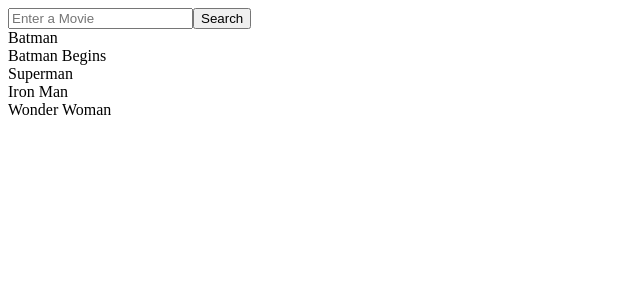
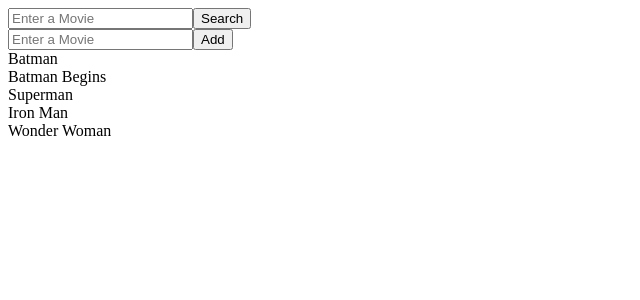
Before and after one commit to mattupham/movie-List, a React app: page / in a window 1280 px wide. Shown: the top 300 px of the page, without its empty margins (0-640 px from the left). Built offline with nearby package versions, Linux system fonts and the light colour scheme; the HTML template or start-up script is replaced by a standard one.

Commit message:
Added functionality to add movie to list. Does not allow for duplicates (case insensitive)

```diff
--- a/client/src/components/AddMovie.jsx
+++ b/client/src/components/AddMovie.jsx
@@ -0,0 +1,37 @@
+import React from 'react';
+import ReactDOM from 'react-dom';
+
+class AddMovie extends React.Component {
+  constructor(props) {
+    super(props);
+    this.state = {
+    }
+  }
+
+  render() {
+    return (
+      <div>
+        <form
+          onSubmit={this.props.handleAddSubmit}
+        >
+          <label>
+            <input
+              value={this.props.addValue}
+              className="search"
+              type="text"
+              placeholder="Enter a Movie"
+              onChange={this.props.handleAddChange}
+            />
+          </label>
+          <input
+            type="submit"
+            value="Add"
+          />
+        </form>
+      </div>
+    );
+  }
+
+}
+
+export default AddMovie;
--- a/client/src/index.jsx
+++ b/client/src/index.jsx
@@ -2,6 +2,8 @@
 import ReactDOM from 'react-dom';
 import Movie from './components/Movie.jsx'
 import Search from './components/Search.jsx'
+import AddMovie from './components/AddMovie.jsx';
+import { networkInterfaces } from 'os';
 
 class MovieList extends React.Component {
   constructor(props) {
@@ -10,6 +12,8 @@
     this.handleSearchChange = this.handleSearchChange.bind(this);
     this.handleSearcSubmit = this.handleSearcSubmit.bind(this);
     this.filterMovieListByPartialTitle = this.filterMovieListByPartialTitle.bind(this);
+    this.handleAddChange = this.handleAddChange.bind(this);
+    this.handleAddSubmit = this.handleAddSubmit.bind(this);
 
     this.state = {
       movieList: [
@@ -119,6 +123,7 @@
         }
       ],
       searchValue: '',
+      addValue: ''
 
     }
 
@@ -130,19 +135,51 @@
     })
   }
 
+  handleAddChange(event){
+    this.setState({addValue: event.target.value})
+  }
+
+  handleAddSubmit(event){
+    event.preventDefault();
+    let context = this;
+    let isMovieInList = this.state.movieList.map(function(movie){
+      return movie.title;
+    }).some(function(title){
+      return title.toLowerCase() === context.state.addValue.toLowerCase();
+    });
+
+    if (isMovieInList){
+      alert('Movie is already in list');
+    } else if (this.state.addValue === ''){
+      alert('Please Enter a Movie to Add');
+    } else {
+      let newMovie = {id: 1, title: this.state.addValue};
+      let newMovieList = this.state.movieList;
+      //add a movie to movieList
+      newMovieList.push(newMovie);
+      //update viewMovieList and re-render
+      this.setState({movieList: newMovieList, viewMovieList: newMovieList});
+    }
+    this.setState({addValue: ''});
+  }
+
   handleSearchChange(event){
     this.setState({searchValue: event.target.value})
   }
 
   handleSearcSubmit(event){
     event.preventDefault();
-    let filteredMovieList = this.filterMovieListByPartialTitle(this.state.movieList, this.state.searchValue);
-    if (filteredMovieList.length === 0){
-      alert('Movie Not Found');
+    if (this.state.searchValue === ''){
+      alert('Please Enter a Movie to Search');
     } else {
-      this.setState({viewMovieList: filteredMovieList});
+      let filteredMovieList = this.filterMovieListByPartialTitle(this.state.movieList, this.state.searchValue);
+      if (filteredMovieList.length === 0){
+        alert('Movie Not Found');
+      } else {
+        this.setState({viewMovieList: filteredMovieList});
+      }
+      this.setState({searchValue: ''});
     }
-    this.setState({searchValue: ''});
   }
 
   render() {
@@ -153,6 +190,11 @@
           handleSearchSubmit={this.handleSearcSubmit}
           searchValue={this.state.searchValue}
         />
+        <AddMovie
+          handleAddChange={this.handleAddChange}
+          handleAddSubmit={this.handleAddSubmit}
+          addValue={this.state.addValue}
+        />
         <Movie
           viewMovieList={this.state.viewMovieList}
         />
```
Also changed, not shown: 1 other file (tests, documents, lock files or other folders).
